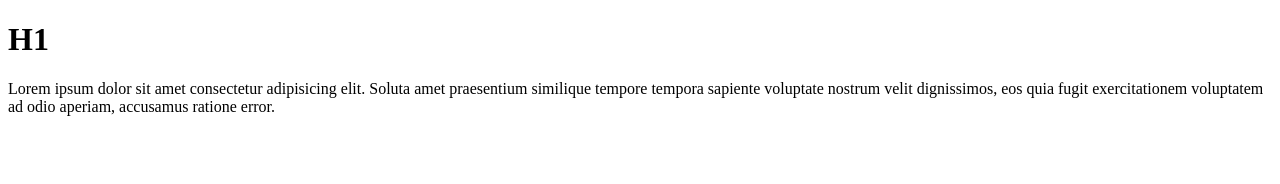
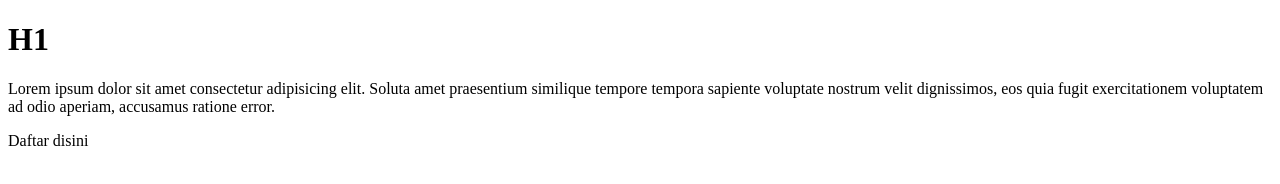
Before and after one commit to Miku21750/Git_Camp404, a plain HTML site: page index.html in a window 1280 px wide. Drawn offline with Linux system fonts and the light colour scheme.

```diff
--- a/index.html
+++ b/index.html
@@ -9,5 +9,6 @@
 <body>
     <h1>H1</h1>
     <p>Lorem ipsum dolor sit amet consectetur adipisicing elit. Soluta amet praesentium similique tempore tempora sapiente voluptate nostrum velit dignissimos, eos quia fugit exercitationem voluptatem ad odio aperiam, accusamus ratione error.</p>
+    <a>Daftar disini</a>
 </body>
 </html>
```
